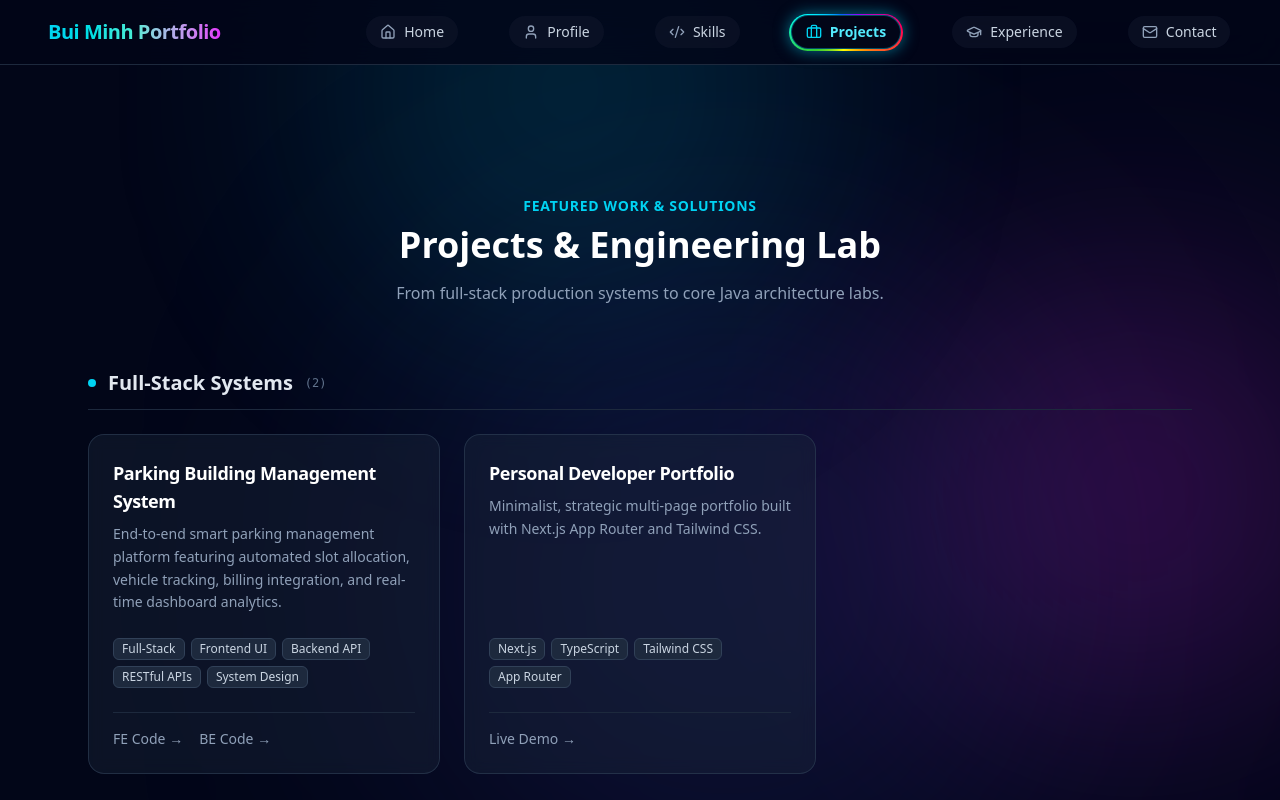
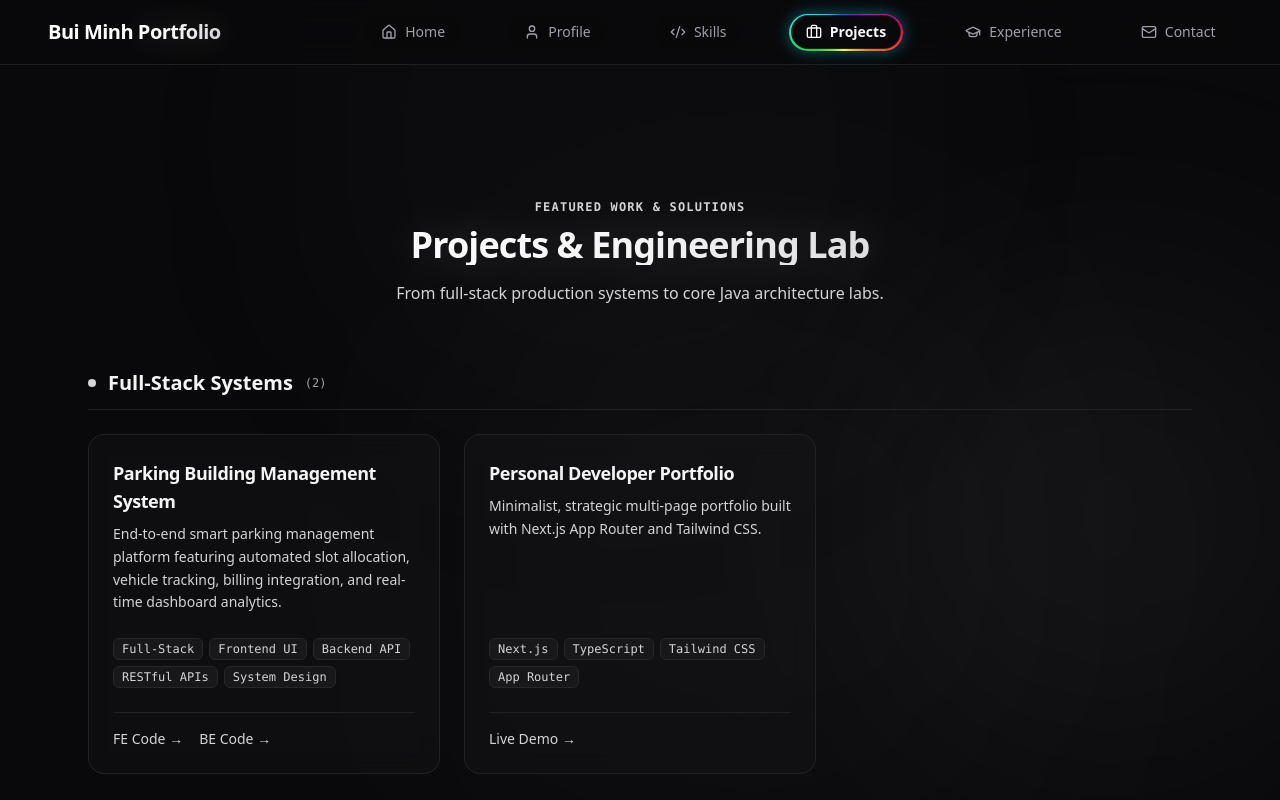
Before and after one commit to Personal-Portfolio-Website/Personal-Portfolio-FE, a Next.js app: page /projects in a window 1280 px wide. Shown: the top 800 px of the page. Built offline with nearby package versions, Linux system fonts and the light colour scheme.

Commit message:
style: brighten brand logo and hero typography

```diff
--- a/src/app/layout.tsx
+++ b/src/app/layout.tsx
@@ -14,12 +14,12 @@ export default function RootLayout({
 }>) {
   return (
     <html lang="en" className="scroll-smooth">
-      <body className="bg-slate-950 text-slate-100 min-h-screen selection:bg-fuchsia-500 selection:text-white relative antialiased overflow-x-hidden">
-        {/* Hiệu ứng ánh sáng nền đa sắc (Glow Mesh Gradients) */}
+      <body className="bg-zinc-950 text-zinc-100 min-h-screen selection:bg-zinc-100 selection:text-zinc-950 relative antialiased overflow-x-hidden">
+        {/* Modern Monochromatic Ambient Dark Mesh */}
         <div className="fixed inset-0 pointer-events-none -z-10 overflow-hidden">
-          <div className="absolute -top-40 left-1/4 w-[500px] h-[500px] bg-cyan-500/20 rounded-full blur-[128px] animate-pulse" />
-          <div className="absolute top-1/3 -right-20 w-[450px] h-[450px] bg-fuchsia-500/20 rounded-full blur-[128px]" />
-          <div className="absolute -bottom-20 left-1/3 w-[600px] h-[600px] bg-indigo-500/15 rounded-full blur-[140px]" />
+          <div className="absolute -top-40 left-1/4 w-[600px] h-[600px] bg-zinc-400/5 rounded-full blur-[140px] animate-pulse" />
+          <div className="absolute top-1/3 -right-20 w-[500px] h-[500px] bg-zinc-300/5 rounded-full blur-[130px]" />
+          <div className="absolute -bottom-20 left-1/3 w-[650px] h-[650px] bg-white/[0.03] rounded-full blur-[150px]" />
         </div>
 
         <Navbar />
--- a/src/components/layout/Navbar.tsx
+++ b/src/components/layout/Navbar.tsx
@@ -24,16 +24,19 @@ export default function Navbar() {
   const pathname = usePathname();
 
   return (
-    <header className="sticky top-0 z-50 w-full backdrop-blur-xl bg-slate-950/80 border-b border-slate-800">
+    <header className="sticky top-0 z-50 w-full backdrop-blur-xl bg-zinc-950/70 border-b border-zinc-800/80">
       <div className="w-full px-6 md:px-12 h-16 flex items-center justify-between">
 
         {/* Logo bên trái */}
         <div className="shrink-0">
           <Link
             href="/"
-            className="text-xl font-bold tracking-tight bg-gradient-to-r from-cyan-400 via-teal-300 to-fuchsia-500 bg-clip-text text-transparent hover:opacity-90 transition-opacity"
+            className="text-xl font-extrabold tracking-tight text-white hover:opacity-90 transition-opacity"
           >
-            Bui Minh Portfolio
+            Bui Minh{" "}
+            <span className="bg-gradient-to-r from-white via-zinc-100 to-zinc-300 bg-clip-text text-transparent drop-shadow-[0_0_15px_rgba(255,255,255,0.2)]">
+              Portfolio
+            </span>
           </Link>
         </div>
 
@@ -49,12 +52,12 @@ export default function Navbar() {
                 href={item.href}
                 className={`relative group p-[1.5px] rounded-full overflow-hidden transition-all duration-200 ${
                   isActive
-                    ? "shadow-[0_0_15px_rgba(6,182,212,0.6)]"
-                    : "hover:shadow-[0_0_15px_rgba(236,72,153,0.5)]"
+                    ? "shadow-[0_0_15px_rgba(6,182,212,0.5)]"
+                    : "hover:shadow-[0_0_15px_rgba(236,72,153,0.4)]"
                 }`}
               >
                 <div
-                  className={`rainbow-glow-beam transition-opacity duration-300 pointer-events-none ${
+                  className={`rainbow-glow-beam pointer-events-none transition-opacity duration-300 ${
                     isActive ? "opacity-100" : "opacity-0 group-hover:opacity-100"
                   }`}
                 />
@@ -62,12 +65,12 @@ export default function Navbar() {
                 <div
                   className={`relative z-10 px-3.5 py-1.5 rounded-full text-sm font-medium transition-colors duration-200 flex items-center gap-2 whitespace-nowrap ${
                     isActive
-                      ? "bg-slate-950 text-cyan-300 font-semibold border border-cyan-500/40"
-                      : "bg-slate-900/60 text-slate-300 group-hover:text-white group-hover:bg-slate-950"
+                      ? "bg-zinc-950 text-zinc-50 font-semibold border border-zinc-800/80"
+                      : "bg-zinc-950/90 text-zinc-400 group-hover:text-zinc-100 group-hover:bg-zinc-950 border border-transparent"
                   }`}
                 >
                   <Icon className={`w-4 h-4 transition-transform duration-200 group-hover:scale-110 ${
-                    isActive ? "text-cyan-400" : "text-slate-400 group-hover:text-cyan-300"
+                    isActive ? "text-zinc-50" : "text-zinc-400 group-hover:text-zinc-200"
                   }`} />
                   {item.label}
                 </div>
--- a/src/components/sections/Projects.tsx
+++ b/src/components/sections/Projects.tsx
@@ -8,13 +8,13 @@ export default function Projects() {
     <section className="py-16 px-6 max-w-6xl mx-auto w-full">
       {/* Header */}
       <div className="text-center max-w-2xl mx-auto mb-16">
-        <span className="text-cyan-400 text-sm font-semibold tracking-wider uppercase">
+        <span className="text-zinc-300 text-xs font-semibold tracking-widest uppercase font-mono">
           Featured Work & Solutions
         </span>
-        <h1 className="text-3xl sm:text-4xl font-bold text-white mt-2">
+        <h1 className="text-3xl sm:text-4xl font-extrabold tracking-tight bg-gradient-to-r from-white via-zinc-100 to-zinc-300 bg-clip-text text-transparent mt-2 drop-shadow-[0_0_20px_rgba(255,255,255,0.15)]">
           Projects & Engineering Lab
         </h1>
-        <p className="mt-4 text-slate-400 text-base">
+        <p className="mt-4 text-zinc-300 text-base">
           From full-stack production systems to core Java architecture labs.
         </p>
       </div>
@@ -27,12 +27,12 @@ export default function Projects() {
 
           return (
             <div key={category} className="space-y-6">
-              <div className="flex items-center gap-3 border-b border-slate-800 pb-3">
-                <div className="h-2 w-2 rounded-full bg-cyan-400" />
-                <h2 className="text-xl font-bold text-slate-200">
+              <div className="flex items-center gap-3 border-b border-zinc-800/80 pb-3">
+                <div className="h-2 w-2 rounded-full bg-zinc-300" />
+                <h2 className="text-xl font-bold text-zinc-100">
                   {category}
                 </h2>
-                <span className="text-xs text-slate-500 font-mono">
+                <span className="text-xs text-zinc-400 font-mono">
                   ({categoryProjects.length})
                 </span>
               </div>
@@ -41,13 +41,13 @@ export default function Projects() {
                 {categoryProjects.map((project) => (
                   <div
                     key={project.id}
-                    className="flex flex-col justify-between p-6 rounded-2xl bg-slate-800/40 border border-slate-700/60 hover:border-cyan-500/40 transition-all hover:-translate-y-1 backdrop-blur-sm"
+                    className="flex flex-col justify-between p-6 rounded-2xl bg-zinc-900/40 border border-zinc-800/80 hover:border-zinc-500/50 transition-all duration-200 ease-out hover:-translate-y-0.5 backdrop-blur-md"
                   >
                     <div>
-                      <h3 className="text-lg font-bold text-white tracking-tight mb-2">
+                      <h3 className="text-lg font-bold text-zinc-100 tracking-tight mb-2">
                         {project.title}
                       </h3>
-                      <p className="text-sm text-slate-400 leading-relaxed mb-6">
+                      <p className="text-sm text-zinc-300 leading-relaxed mb-6">
                         {project.description}
                       </p>
                     </div>
@@ -58,7 +58,7 @@ export default function Projects() {
                         {project.tags.map((tag) => (
                           <span
                             key={tag}
-                            className="px-2 py-0.5 text-xs font-medium text-slate-300 bg-slate-800 border border-slate-700 rounded-md"
+                            className="px-2 py-0.5 text-xs font-mono font-medium text-zinc-300 bg-zinc-900 border border-zinc-800 rounded-md"
                           >
                             {tag}
                           </span>
@@ -66,13 +66,13 @@ export default function Projects() {
                       </div>
 
                       {/* Action Links */}
-                      <div className="flex flex-wrap items-center gap-4 pt-4 border-t border-slate-800 text-sm">
+                      <div className="flex flex-wrap items-center gap-4 pt-4 border-t border-zinc-800/80 text-sm">
                         {project.frontendUrl && (
                           <a
                             href={project.frontendUrl}
                             target="_blank"
                             rel="noopener noreferrer"
-                            className="text-slate-400 hover:text-cyan-400 font-medium transition-colors"
+                            className="text-zinc-300 hover:text-white font-medium transition-colors duration-200"
                           >
                             FE Code &rarr;
                           </a>
@@ -82,7 +82,7 @@ export default function Projects() {
                             href={project.backendUrl}
                             target="_blank"
                             rel="noopener noreferrer"
-                            className="text-slate-400 hover:text-cyan-400 font-medium transition-colors"
+                            className="text-zinc-300 hover:text-white font-medium transition-colors duration-200"
                           >
                             BE Code &rarr;
                           </a>
@@ -92,7 +92,7 @@ export default function Projects() {
                             href={project.githubUrl}
                             target="_blank"
                             rel="noopener noreferrer"
-                            className="text-slate-400 hover:text-cyan-400 font-medium transition-colors"
+                            className="text-zinc-300 hover:text-white font-medium transition-colors duration-200"
                           >
                             Source Code &rarr;
                           </a>
@@ -100,7 +100,7 @@ export default function Projects() {
                         {project.demoUrl && (
                           <Link
                             href={project.demoUrl}
-                            className="text-slate-400 hover:text-cyan-400 font-medium transition-colors"
+                            className="text-zinc-300 hover:text-white font-medium transition-colors duration-200"
                           >
                             Live Demo &rarr;
                           </Link>
```
Also changed, not shown: src/components/sections/About.tsx (+14 -12 lines), src/components/sections/Contact.tsx (+9 -9 lines), src/components/sections/Experience.tsx (+14 -14 lines), src/components/sections/Hero.tsx (+8 -8 lines), src/components/sections/Skills.tsx (+7 -7 lines).
